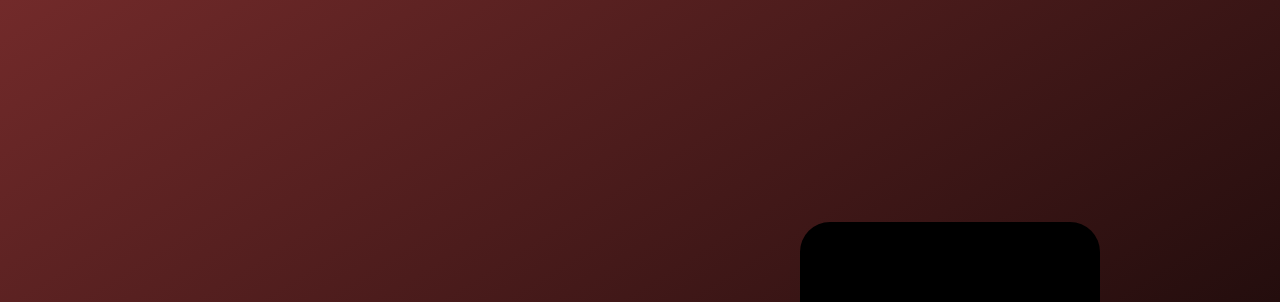
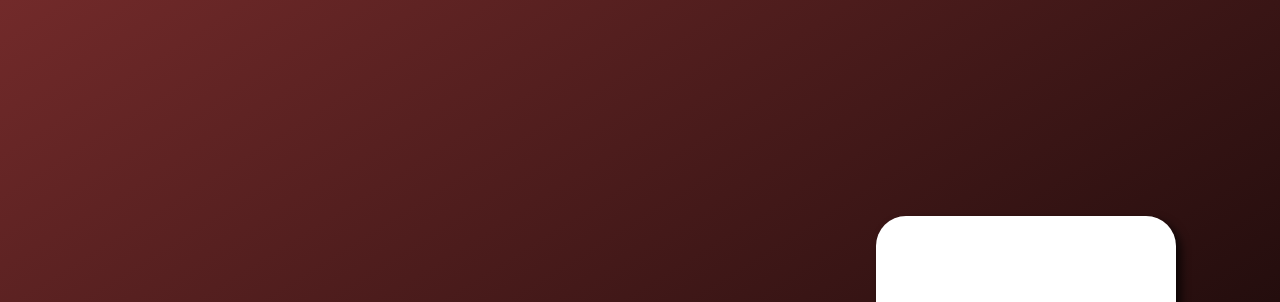
Before and after one commit to mertdanis/mertdanis.github.io, a plain HTML site: page decision-whell/index.html in a window 1280 px wide. Shown: the top 302 px of the page. Drawn offline with Linux system fonts and the light colour scheme.

Commit message:
Update index.html

```diff
--- a/decision-whell/index.html
+++ b/decision-whell/index.html
@@ -8,7 +8,7 @@
       name="viewport"
       content="width=device-width, initial-scale=1, shrink-to-fit=no"
     />
-    <link rel="stylesheet" href="/decision-whell/style.css" />
+    <link rel="stylesheet" href="/decision-whell/home.css" />
     <!-- Bootstrap CSS -->
 
     <link rel="preconnect" href="https://fonts.googleapis.com" />
```
